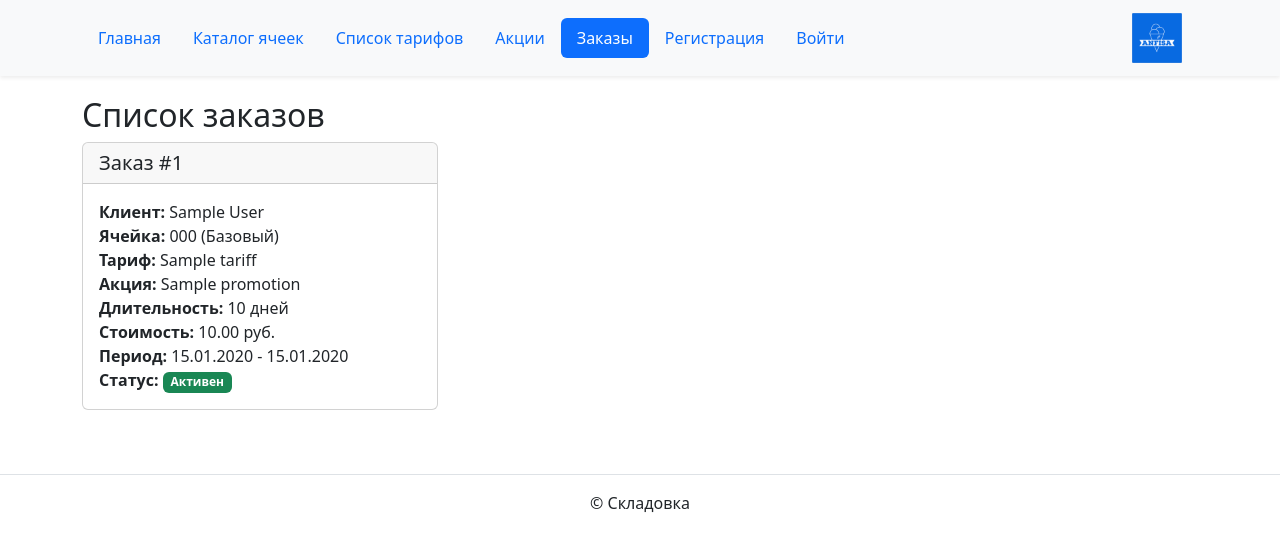
After one commit to OsipovaDM/stockroom_1_0, a Django app: page /orders/ in a window 1280 px wide. The commit adds this page. Shown: the top 552 px of the page. Run offline with Django 4.2, Linux system fonts and the light colour scheme; tables that the repository leaves empty hold one stand-in row (values such as "Sample post"); parts of the project's set-up code (start-up, migrations or seed data) failed here and were passed over; some libraries are stand-ins or nearby versions.

Commit message:
Черновик логика, шаблоны, роли для модели Заказы

```diff
--- a/stockroom/data/urls.py
+++ b/stockroom/data/urls.py
@@ -26,6 +26,11 @@ urlpatterns = [
     path('promotions/<int:pk>/edit/', views.PromotionUpdateView.as_view(), name='promotion_edit'),
     path('promotions/<int:pk>/delete/', views.PromotionDeleteView.as_view(), name='promotion_delete'),
 
+    path('orders/', views.OrderListView.as_view(), name='order_list'),
+    path('orders/create/', views.OrderCreateView.as_view(), name='order_create'),
+    path('orders/<int:pk>/edit/', views.OrderUpdateView.as_view(), name='order_edit'),
+    path('orders/<int:pk>/delete/', views.OrderDeleteView.as_view(), name='order_delete'),
+
     # path('orders/', views.orders, name='orders'),
     # path('orders/create/', views.order_create, name='order_create'),
     # path('orders/<int:id>/', views.order_detail, name='order_detail'),
--- a/stockroom/data/views.py
+++ b/stockroom/data/views.py
@@ -5,7 +5,7 @@ from django.views.generic import (
 )
 from django.urls import reverse_lazy
 
-from .models import Cell, Tariff, Promotion
+from .models import Cell, Tariff, Promotion, Order
 
 
 class WorkerMixin(LoginRequiredMixin, UserPassesTestMixin):
@@ -155,18 +155,26 @@ class PromotionUpdateView(AuthorMixin, PromotionMixin, PromotionFormMixin, Updat
 class PromotionDeleteView(AuthorMixin, PromotionMixin, DeleteView):
     pass
 
-'''
-class PromotionMixin:
-    model = Promotion
-    success_url = reverse_lazy('data:promotions')
+
+class OrderMixin:
+    model = Order
+    success_url = reverse_lazy('data:order_list')
+    template_name = 'data/order_form.html'
 
 
-class PromotionFormMixin:
-    template_name = 'promotion/create.html'
-    fields =
+class OrderFormMixin:
+    fields = [
+        'client', 'cell', 'tariff', 'promotion', 'rental_duration',
+        'rental_start_date', 'content_description']
 
 
-class PromotionCreateView(PromotionMixin, PromotionFormMixin, CreateView):
+class OrderListView(ListView):
+    model = Order
+    ordering = '-rental_start_date'
+    paginate_by = 5
+
+
+class OrderCreateView(WorkerMixin, OrderMixin, OrderFormMixin, CreateView):
     pass
 
     def form_valid(self, form):
@@ -174,12 +182,14 @@ class PromotionCreateView(PromotionMixin, PromotionFormMixin, CreateView):
         return super().form_valid(form)
 
 
-class PromotionUpdateView(PromotionMixin, PromotionFormMixin, UpdateView):
+class OrderUpdateView(AuthorMixin, OrderMixin, OrderFormMixin, UpdateView):
     pass
 
 
-class PostDeleteView(PromotionMixin, DeleteView):
+class OrderDeleteView(AuthorMixin, OrderMixin, DeleteView):
     pass
+
+'''
 
 
 class OrderMixin:
--- /dev/null
+++ b/stockroom/templates/data/order_list.html
@@ -0,0 +1,104 @@
+{% extends "base.html" %}
+
+{% block title %}
+  Список заказов
+{% endblock %}
+
+{% block content %}
+  <div>
+    <h2>Список заказов</h2>
+
+    {% if user.is_authenticated %}
+      <div class="mb-3">
+        <a href="{% url 'data:order_create' %}" class="btn btn-primary">Создать новый заказ</a>
+      </div>
+    {% endif %}
+
+    <div class="row">
+      {% for order in order_list %}
+        <div class="col-md-6 col-lg-4 mb-3">
+          <div class="card h-100">
+            <div class="card-header">
+              <h5 class="card-title mb-0">Заказ #{{ order.id }}</h5>
+            </div>
+            <div class="card-body">
+              <p class="card-text">
+                <strong>Клиент:</strong> {{ order.client.get_full_name|default:order.client.username }}<br>
+                <strong>Ячейка:</strong> {{ order.cell.number }} ({{ order.cell.get_size_display }})<br>
+                <strong>Тариф:</strong> {{ order.tariff.name }}<br>
+                <strong>Акция:</strong> {{ order.promotion.name|default:"Не применена" }}<br>
+                <strong>Длительность:</strong> {{ order.rental_duration }} дней<br>
+                <strong>Стоимость:</strong> {{ order.total_cost }} руб.<br>
+                <strong>Период:</strong> {{ order.rental_start_date|date:"d.m.Y" }} - {{ order.rental_end_date|date:"d.m.Y" }}<br>
+                <strong>Статус:</strong>
+                <span class="badge
+                  {% if order.status == 'active' %}bg-success
+                  {% elif order.status == 'pending' %}bg-warning
+                  {% elif order.status == 'completed' %}bg-info
+                  {% elif order.status == 'cancelled' %}bg-danger
+                  {% else %}bg-secondary{% endif %}">
+                  {{ order.get_status_display }}
+                </span><br>
+
+                {% if user.is_staff or user.is_superuser %}
+                  <!-- Полная информация для админов -->
+                  <strong>Описание:</strong> {{ order.content_description|truncatewords:5 }}<br>
+                  <strong>ID:</strong> {{ order.id }}<br>
+                {% endif %}
+              </p>
+            </div>
+
+            <!-- Блок кнопок с проверкой прав -->
+            {% if user.is_authenticated %}
+              {% if user == order.client or user.is_superuser or user.is_staff %}
+                <div class="card-footer">
+                    <div class="d-flex gap-2">
+                    <a href="{% url 'data:order_edit' order.id %}" class="btn btn-sm btn-outline-primary">Редактировать</a>
+                    <a href="{% url 'data:order_delete' order.id %}" class="btn btn-sm btn-outline-danger">Удалить</a>
+                    </div>
+                </div>
+              {% endif %}
+            {% endif %}
+          </div>
+        </div>
+      {% empty %}
+        <div class="col-12">
+          <div class="alert alert-info">
+            Заказы не найдены.
+          </div>
+        </div>
+      {% endfor %}
+    </div>
+
+    <!-- Статистика для админов -->
+    {% if user.is_staff or user.is_superuser %}
+      <div class="row mt-4">
+        <div class="col-12">
+          <div class="card">
+            <div class="card-header">
+              <h5>Статистика заказов</h5>
+            </div>
+            <div class="card-body">
+              <div class="row">
+                <div class="col-md-3">
+                  <strong>Всего заказов: </strong> {{ order_list.count }}
+                </div>
+                <div class="col-md-3">
+                  <strong>Активных: </strong> {{ order_list|length|add:"0" }} заглушка
+                </div>
+                <div class="col-md-3">
+                  <strong>Ожидающих:</strong> 0 заглушка
+                </div>
+                <div class="col-md-3">
+                  <strong>Завершенных:</strong> 0 заглушка
+                </div>
+              </div>
+            </div>
+          </div>
+        </div>
+      </div>
+    {% endif %}
+
+    {% include "includes/paginator.html" %}
+  </div>
+{% endblock %}
--- a/stockroom/templates/includes/header.html
+++ b/stockroom/templates/includes/header.html
@@ -48,6 +48,14 @@
               Акции
             </a>
           </li>
+          <li class="nav-item">
+            <a
+              class="nav-link {% if view_name == 'data:order_list' %} active {% endif %}"
+              href="{% url 'data:order_list' %}"
+              >
+              Заказы
+            </a>
+          </li>
         </ul>
 
         <ul class="nav nav-pills">
```
Also changed, not shown: stockroom/data/models.py (+53 -53 lines), stockroom/templates/data/order_form.html (added, +68 -0 lines), stockroom/data/migrations/0004_alter_promotion_end_date_alter_promotion_start_date_and_more.py (added), stockroom/data/migrations/0005_remove_order_created_at_remove_order_updated_at.py (added), stockroom/data/migrations/0006_order_author_order_created_at_order_is_active.py (added).
